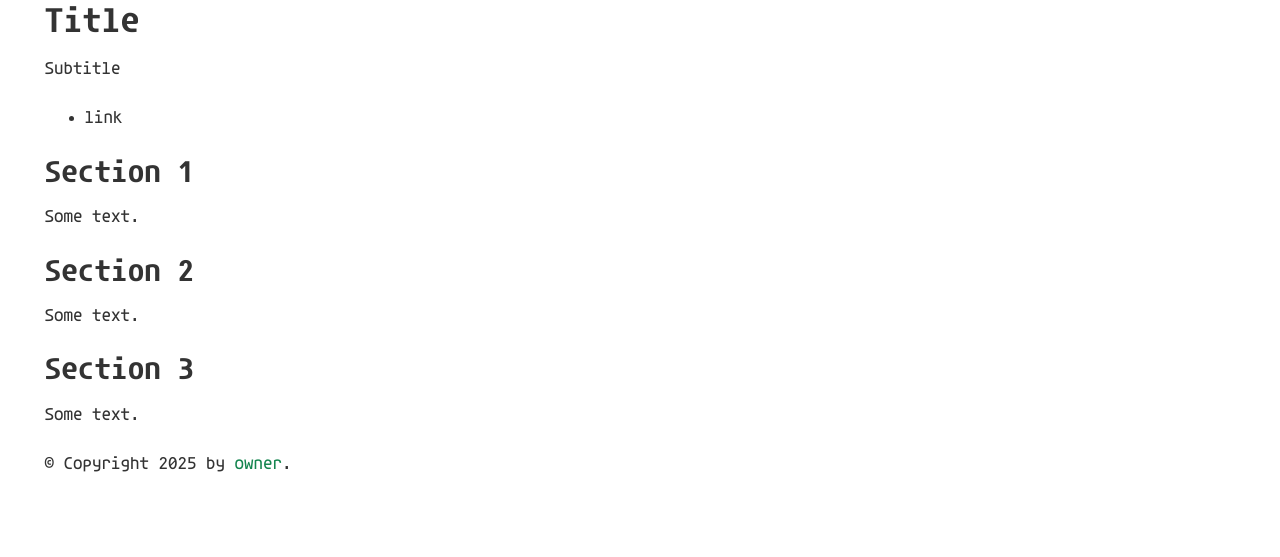
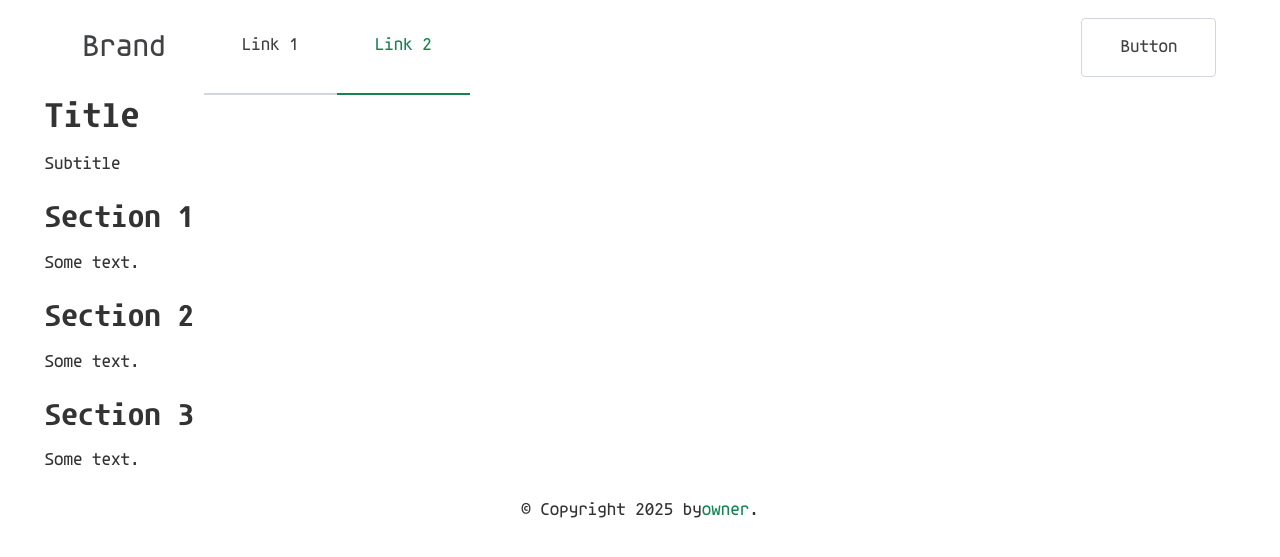
Before and after one commit to sduras/website, a Flask app: page / in a window 1280 px wide. Shown: the top 557 px of the page. Run offline with Flask 3, Linux system fonts and the light colour scheme.

Commit message:
initial commit
Signed-off-by: Sergiy Duras <sergiy@duras.org>

```diff
--- a/api/templates/base.html
+++ b/api/templates/base.html
@@ -13,20 +13,30 @@
   </head>
   <body>
     <header id="header" class="container">
+
+<nav class="nav">
+  <div class="nav-left">
+    <a class="brand" href="#">Brand</a>
+    <div class="tabs">
+      <a>Link 1</a>
+      <a class="active">Link 2</a>
+    </div>
+  </div>
+  <div class="nav-right">
+    <a class="button outline">Button</a>
+  </div>
+</nav>
+
+
 <hgroup>
   <h1>Title</h1>
   <p>Subtitle</p>
 </hgroup>
-      <nav>
-        <ul>
-          <li>link</li>
-        </ul>
-      </nav>
 </header>
 <main id="main" class="container">
 {% block content %}{% endblock %}
 </main>
-<footer id="footer" class="container">
+<footer id="footer" class="container is-center">
       {% block footer %}
       &copy; Copyright 2025 by <a href="http://domain.invalid/">owner</a>.
       {% endblock %}
```
